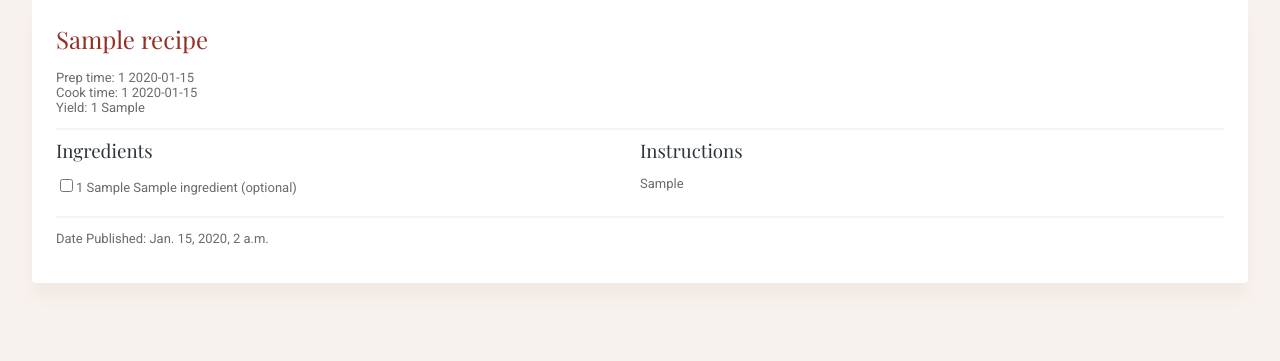
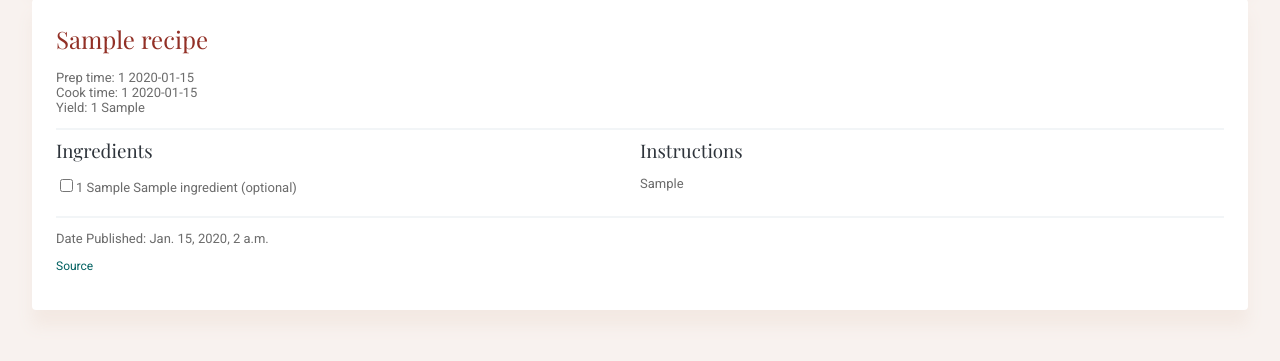
Before and after one commit to vanessalane/vlanenet, a Django app: a page that uses cookbook/templates/recipe.html in a window 1280 px wide. Shown: the part 224-585 px from the top of the page. Run offline with Django 3.2, Linux system fonts and the light colour scheme; tables that the repository leaves empty hold one stand-in row (values such as "Sample post").

Commit message:
add source to recipe model

```diff
--- a/cookbook/models.py
+++ b/cookbook/models.py
@@ -11,6 +11,7 @@ class Recipe(models.Model):
     cook_time = models.PositiveSmallIntegerField()
     time_units = models.CharField(max_length=50)
     instructions = models.TextField()
+    source = models.CharField(max_length=200)
 
     def __str__(self):
         return self.title
--- a/cookbook/templates/recipe.html
+++ b/cookbook/templates/recipe.html
@@ -38,6 +38,7 @@
         </div>
         <hr>
         <p>Date Published: {{ recipe.pub_date }}</p>
+        <a href="{{ recipe.source }}" style="font-size:12px">Source</a>
     {% endblock %}
 {% endif %}
 
```
Also changed, not shown: cookbook/migrations/0002_recipe_source.py (added).
